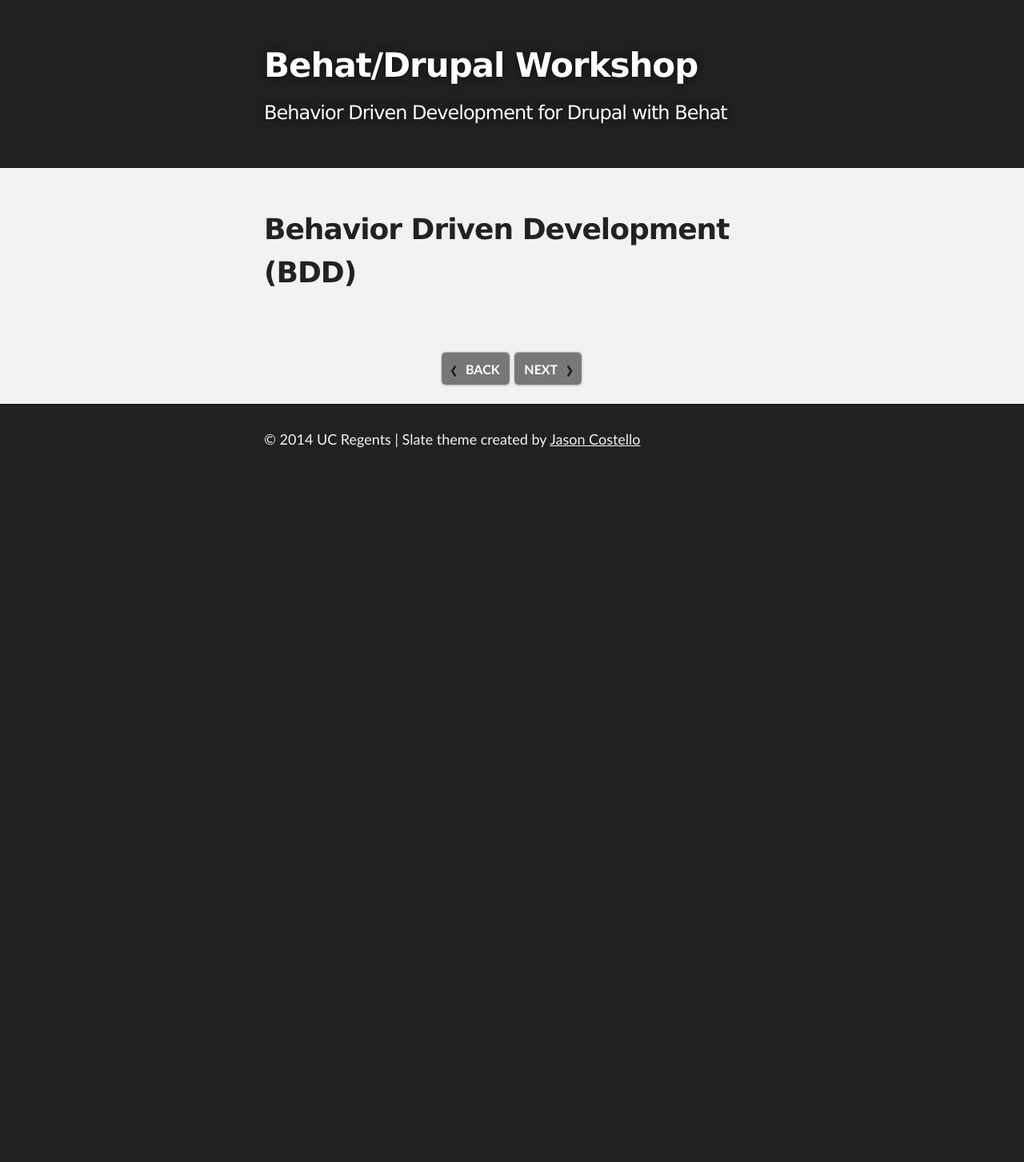
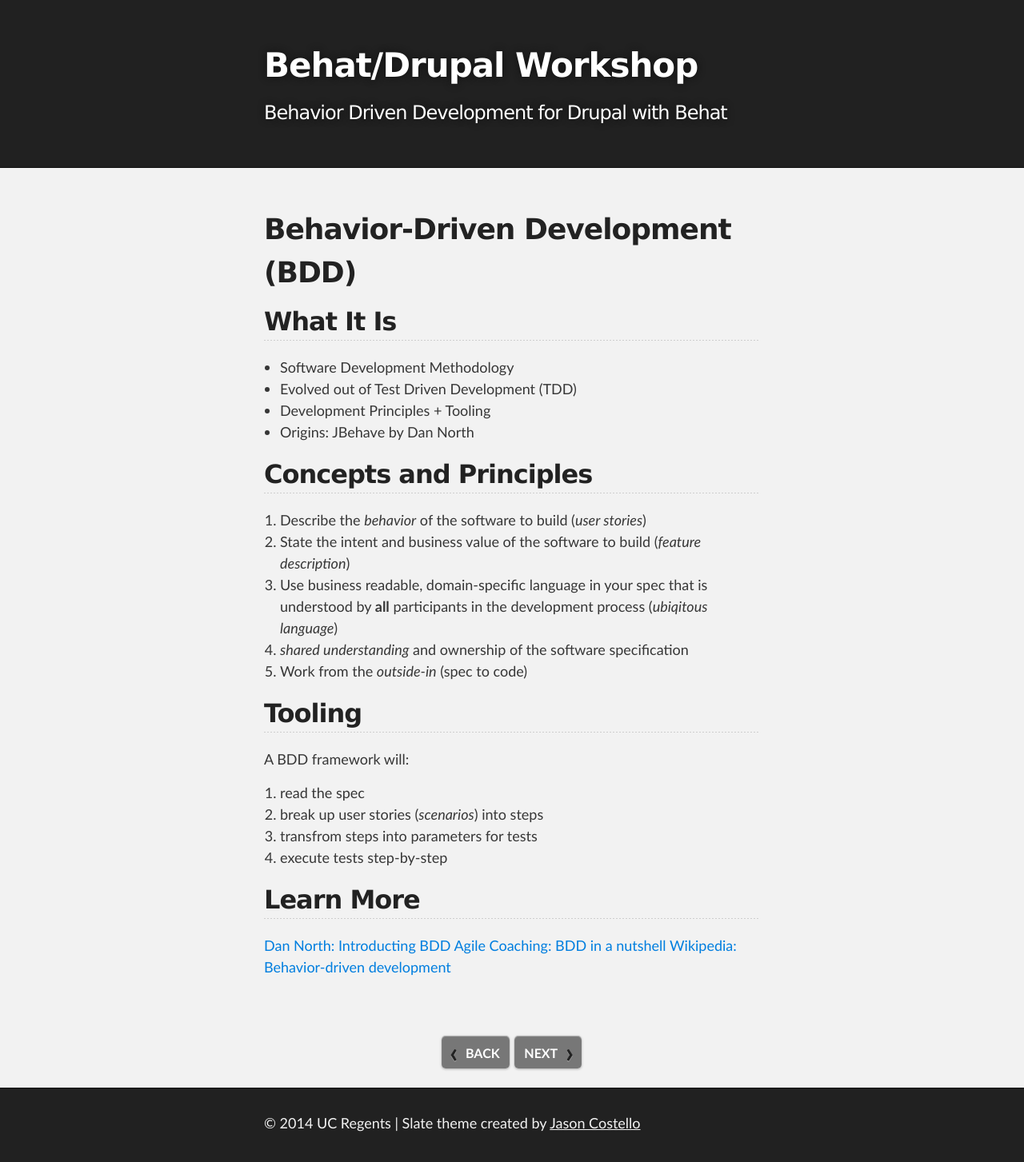
Before and after one commit to stopfstedt/behat-drupal-workshop, a Jekyll site: the page built from introduction.md, in a window 1280 px wide. Shown: the whole page at 80% size. Built offline with Jekyll 4.4.1, drawn with Linux system fonts in a browser that asks for light colours; Markdown is read by kramdown in place of the engine named in the settings; before the commit the page ends 900 px from its top, so only the background shows below that.

Commit message:
fleshed out BDD introduction.

```diff
--- a/introduction.md
+++ b/introduction.md
@@ -4,4 +4,35 @@ next_page: behat.html
 prev_page: index.html
 ---
 
-# Behavior Driven Development (BDD)
+# Behavior-Driven Development (BDD)
+
+
+## What It Is
+
+* Software Development Methodology
+* Evolved out of Test Driven Development (TDD)
+* Development Principles + Tooling
+* Origins: JBehave by Dan North
+
+## Concepts and Principles
+
+1. Describe the _behavior_ of the software to build (_user stories_)
+2. State the intent and business value of the software to build (_feature description_)
+3. Use business readable, domain-specific language in your spec that is understood by **all** participants in the development process (_ubiqitous language_)
+4. _shared understanding_ and ownership of the software specification
+5. Work from the _outside-in_ (spec to code)
+
+## Tooling
+
+A BDD framework will:
+
+1. read the spec
+2. break up user stories (_scenarios_) into steps
+3. transfrom steps into parameters for tests
+4. execute tests step-by-step
+
+## Learn More
+
+[Dan North: Introducting BDD](http://dannorth.net/introducing-bdd/)
+[Agile Coaching: BDD in a nutshell](http://agilecoach.typepad.com/agile-coaching/2012/03/bdd-in-a-nutshell.html)
+[Wikipedia: Behavior-driven development](http://en.wikipedia.org/wiki/Behavior-driven_development)
```
